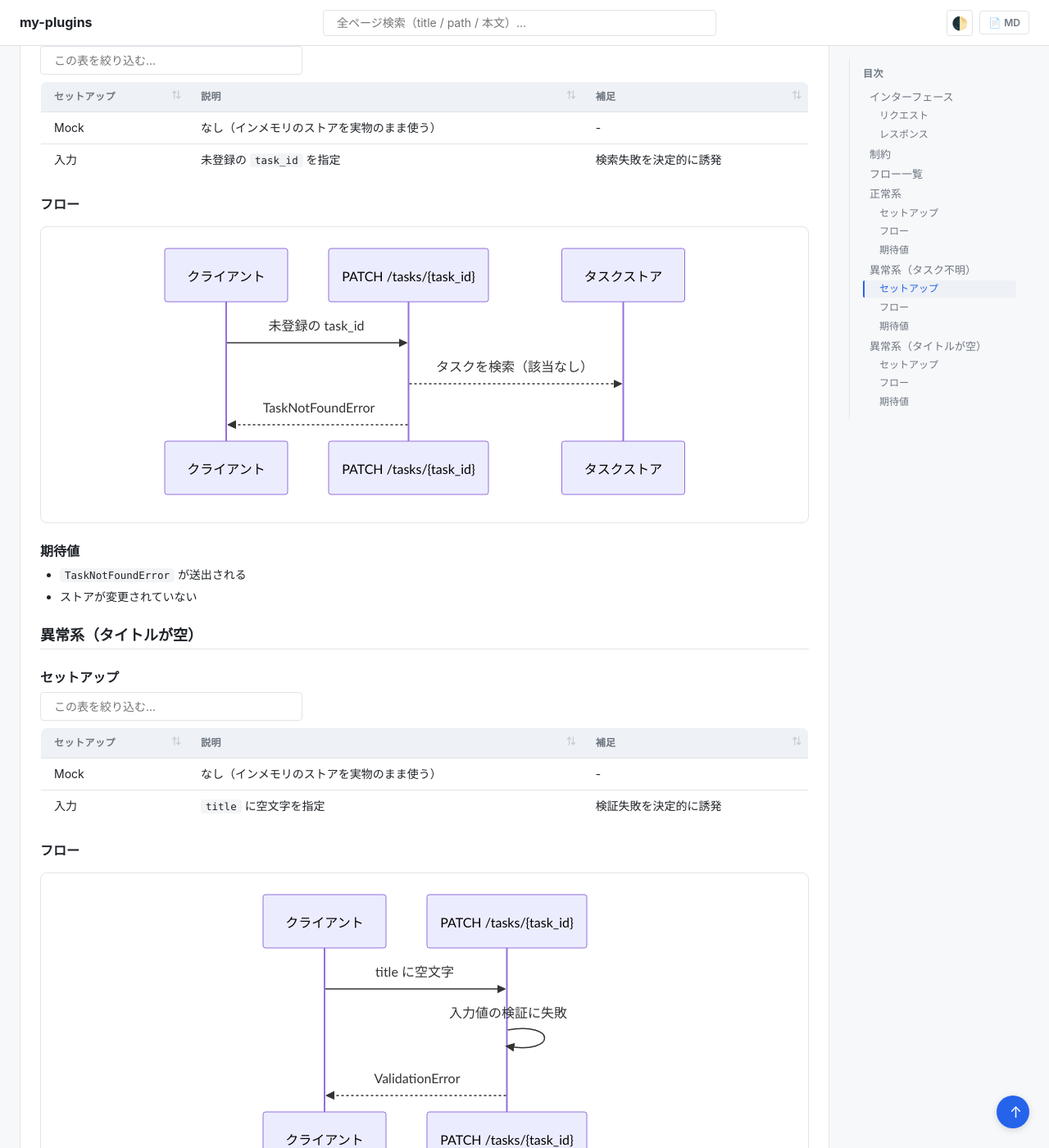
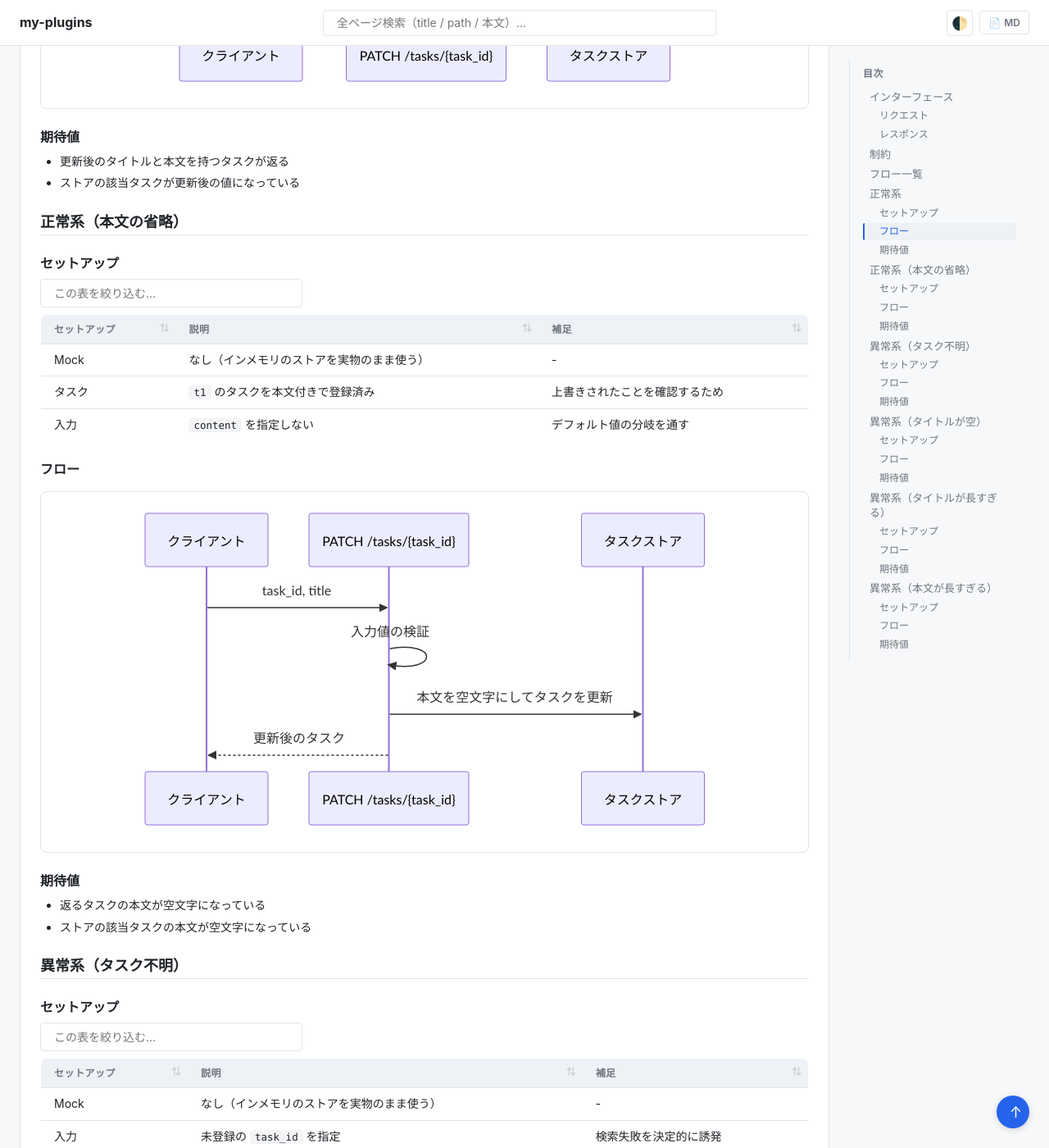
Before and after one commit to shuhei1101/ai-monitor-e2e, a Jekyll site: the page built from docs/wiki/設計図/インターフェース定義/バックエンド/タスク更新.py.md, in a window 1280 px wide and 1400 px high, scrolled down 2183 px. Shown: the whole window at 82% size. Built offline with Jekyll 4.4.1, drawn with Linux system fonts in a browser that asks for light colours; our own code applies the rules of GitHub Pages for plain Markdown files; some of the changed text lies outside the part shown.

Commit message:
docs: タスク更新のインターフェース定義を SA に合わせて更新
- SA のバリデーション要件を網羅するようフロー一覧に 3 フローを追加
- 検証順序とエラーの表現を制約表に明記
- content 省略時の上書き挙動をリクエスト表に明記
- 異常系（タスク不明）のシーケンス図の矢印方向と検証ステップを修正
- インターフェース定義配下の README を追加し設計図の目次に登録

````diff
--- a/docs/wiki/設計図/インターフェース定義/バックエンド/タスク更新.py.md
+++ b/docs/wiki/設計図/インターフェース定義/バックエンド/タスク更新.py.md
@@ -16,7 +16,7 @@
 | --- | --- | --- | --- | --- | --- | --- |
 | `task_id` | str | ✅ | - | 更新対象のタスク ID | - | パスパラメータ |
 | `title` | str | ✅ | - | タスク名 | 1 文字以上 100 文字以内 | - |
-| `content` | str | - | `""` | 本文 | 1000 文字以内 | - |
+| `content` | str | - | `""` | 本文 | 1000 文字以内 | 省略時は空文字で上書きする（更新前の値は残らない） |
 
 ### レスポンス
 
@@ -32,14 +32,19 @@
 | --- | --- | --- |
 | タイムアウト | 制限なし | - |
 | 認可 | なし | sandbox 用の最小実装 |
+| 検証順序 | タイトル → 本文 → タスクの存在 | 先に失敗した検証の結果を返す |
+| エラーの表現 | 例外名で返す | HTTP ステータスへの変換は行わない |
 
 ## フロー一覧
 
 | 分類 | フロー名 | 概要 | 補足 |
 | --- | --- | --- | --- |
 | 正常 | 正常系 | 対象タスクのタイトルと本文を更新して返す | - |
+| 正常 | 正常系（本文の省略） | `content` を省略して更新する | 本文は空文字に上書きされる |
 | 異常 | 異常系（タスク不明） | 未登録の ID を指定 | - |
-| 異常 | 異常系（タイトルが空） | タイトルの検証失敗 | - |
+| 異常 | 異常系（タイトルが空） | タイトルの検証失敗 | 制限の下限側 |
+| 異常 | 異常系（タイトルが長すぎる） | タイトルの検証失敗 | 制限の上限側 |
+| 異常 | 異常系（本文が長すぎる） | 本文の検証失敗 | - |
 
 ## 正常系
 
@@ -69,6 +74,35 @@
 - 更新後のタイトルと本文を持つタスクが返る
 - ストアの該当タスクが更新後の値になっている
 
+## 正常系（本文の省略）
+
+### セットアップ
+
+| セットアップ | 説明 | 補足 |
+| --- | --- | --- |
+| Mock | なし（インメモリのストアを実物のまま使う） | - |
+| タスク | `t1` のタスクを本文付きで登録済み | 上書きされたことを確認するため |
+| 入力 | `content` を指定しない | デフォルト値の分岐を通す |
+
+### フロー
+
+```mermaid
+sequenceDiagram
+  participant C as クライアント
+  participant IF as PATCH /tasks/{task_id}
+  participant DB as タスクストア
+
+  C->>IF: task_id, title
+  IF->>IF: 入力値の検証
+  IF->>DB: 本文を空文字にしてタスクを更新
+  IF-->>C: 更新後のタスク
+```
+
+### 期待値
+
+- 返るタスクの本文が空文字になっている
+- ストアの該当タスクの本文が空文字になっている
+
 ## 異常系（タスク不明）
 
 ### セットアップ
@@ -87,7 +121,9 @@
   participant DB as タスクストア
 
   C->>IF: 未登録の task_id
-  IF-->>DB: タスクを検索（該当なし）
+  IF->>IF: 入力値の検証
+  IF->>DB: タスクを検索
+  DB-->>IF: 該当なし
   IF-->>C: TaskNotFoundError
 ```
 
@@ -121,3 +157,55 @@
 
 - `ValidationError` が送出される
 - ストアが変更されていない
+
+## 異常系（タイトルが長すぎる）
+
+### セットアップ
+
+| セットアップ | 説明 | 補足 |
+| --- | --- | --- |
+| Mock | なし（インメモリのストアを実物のまま使う） | - |
+| 入力 | `title` に 101 文字を指定 | 検証失敗を決定的に誘発 |
+
+### フロー
+
+```mermaid
+sequenceDiagram
+  participant C as クライアント
+  participant IF as PATCH /tasks/{task_id}
+
+  C->>IF: title に 101 文字
+  IF->>IF: 入力値の検証に失敗
+  IF-->>C: ValidationError
+```
+
+### 期待値
+
+- `ValidationError` が送出される
+- ストアが変更されていない
+
+## 異常系（本文が長すぎる）
+
+### セットアップ
+
+| セットアップ | 説明 | 補足 |
+| --- | --- | --- |
+| Mock | なし（インメモリのストアを実物のまま使う） | - |
+| 入力 | `content` に 1001 文字を指定 | 検証失敗を決定的に誘発 |
+
+### フロー
+
+```mermaid
+sequenceDiagram
+  participant C as クライアント
+  participant IF as PATCH /tasks/{task_id}
+
+  C->>IF: content に 1001 文字
+  IF->>IF: 入力値の検証に失敗
+  IF-->>C: ValidationError
+```
+
+### 期待値
+
+- `ValidationError` が送出される
+- ストアが変更されていない
````
Also changed, not shown: docs/wiki/設計図/README.md (+1 -0 lines), docs/wiki/設計図/インターフェース定義/README.md (added, +10 -0 lines), docs/wiki/設計図/インターフェース定義/バックエンド/README.md (added, +9 -0 lines).
